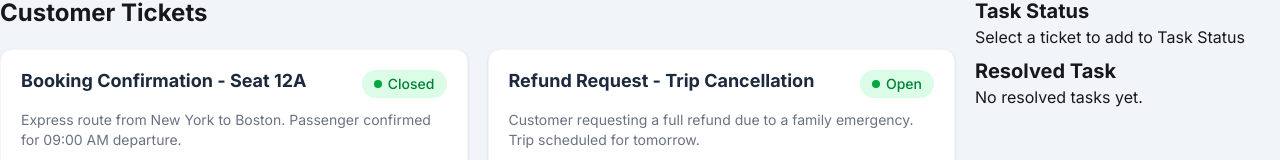
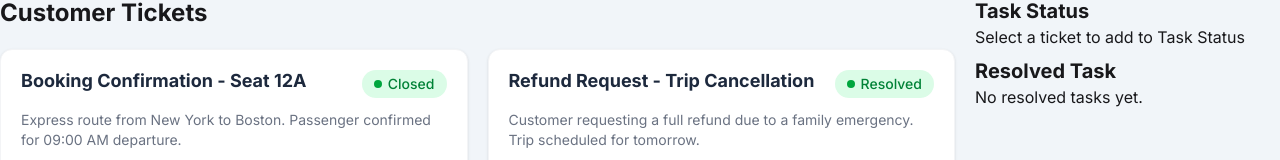
Before and after one commit to ShahadatHasan623/bus-ticket-BD, a React (Vite) app: page / in a window 1280 px wide. Shown: the part 412-572 px from the top of the page. Built offline with nearby package versions, Linux system fonts and the light colour scheme.

Commit message:
added resolved status

```diff
--- a/public/bus_ticket.json
+++ b/public/bus_ticket.json
@@ -6,7 +6,8 @@
     "customer": "Alice Henderson",
     "priority": "Low",
     "status": "Closed",
-    "createdAt": "2026-03-01T08:30:00Z"
+    "createdAt": "2026-03-01T08:30:00Z",
+    "resolvedBy": "Agent Sarah"
   },
   {
     "id": "TKT-1002",
@@ -14,8 +15,10 @@
     "description": "Customer requesting a full refund due to a family emergency. Trip scheduled for tomorrow.",
     "customer": "Marcus Thorne",
     "priority": "High",
-    "status": "Open",
-    "createdAt": "2026-03-02T14:15:00Z"
+    "status": "Resolved",
+    "createdAt": "2026-03-02T14:15:00Z",
+    "resolvedAt": "2026-03-02T18:00:00Z",
+    "resolvedBy": "Manager Michael"
   },
   {
     "id": "TKT-1003",
@@ -24,7 +27,8 @@
     "customer": "Sarah Jenkins",
     "priority": "Medium",
     "status": "In Progress",
-    "createdAt": "2026-03-02T16:45:00Z"
+    "createdAt": "2026-03-02T16:45:00Z",
+    "resolvedBy": "Agent Rahim"
   },
   {
     "id": "TKT-1004",
@@ -33,7 +37,8 @@
     "customer": "David Vu",
     "priority": "Low",
     "status": "Open",
-    "createdAt": "2026-03-03T09:10:00Z"
+    "createdAt": "2026-03-03T09:10:00Z",
+    "resolvedBy": "Agent Emily"
   },
   {
     "id": "TKT-1005",
@@ -41,8 +46,10 @@
     "description": "Bus #882 reporting AC failure. Needs immediate reassignment for the 1 PM trip.",
     "customer": "Internal - Fleet Mgmt",
     "priority": "Critical",
-    "status": "In Progress",
-    "createdAt": "2026-03-03T10:05:00Z"
+    "status": "Resolved",
+    "createdAt": "2026-03-03T10:05:00Z",
+    "resolvedAt": "2026-03-03T11:30:00Z",
+    "resolvedBy": "Tech Lead John"
   },
   {
     "id": "TKT-1006",
@@ -51,7 +58,8 @@
     "customer": "Elena Rodriguez",
     "priority": "Medium",
     "status": "Open",
-    "createdAt": "2026-03-03T11:20:00Z"
+    "createdAt": "2026-03-03T11:20:00Z",
+    "resolvedBy": "Support Sofia"
   },
   {
     "id": "TKT-1007",
@@ -60,7 +68,8 @@
     "customer": "Westside High School",
     "priority": "Low",
     "status": "Open",
-    "createdAt": "2026-03-03T13:40:00Z"
+    "createdAt": "2026-03-03T13:40:00Z",
+    "resolvedBy": "Agent Rahim"
   },
   {
     "id": "TKT-1008",
@@ -68,8 +77,10 @@
     "description": "Credit card charged but no ticket issued. Customer needs manual validation.",
     "customer": "Kevin Park",
     "priority": "High",
-    "status": "In Progress",
-    "createdAt": "2026-03-03T14:55:00Z"
+    "status": "Resolved",
+    "createdAt": "2026-03-03T14:55:00Z",
+    "resolvedAt": "2026-03-03T15:45:00Z",
+    "resolvedBy": "Billing Support Sofia"
   },
   {
     "id": "TKT-1009",
@@ -78,7 +89,8 @@
     "customer": "Linda Grier",
     "priority": "Medium",
     "status": "Closed",
-    "createdAt": "2026-03-03T15:30:00Z"
+    "createdAt": "2026-03-03T15:30:00Z",
+    "resolvedBy": "Agent Sarah"
   },
   {
     "id": "TKT-1010",
@@ -87,6 +99,7 @@
     "customer": "Brian Smith",
     "priority": "Low",
     "status": "Open",
-    "createdAt": "2026-03-03T16:12:00Z"
+    "createdAt": "2026-03-03T16:12:00Z",
+    "resolvedBy": "Agent Emily"
   }
 ]
--- a/src/App.jsx
+++ b/src/App.jsx
@@ -14,10 +14,21 @@ const ticket =busTicketFetch()
 function App() {
 
   const [customers,setCustomers] =useState([])
+  const [resolved,setResolved] =useState([])
+
+ const handleResolvedTask = (task) => {
+
+  const remainingCustomers = customers.filter(
+    (item) => item.id !== task.id
+  );
+  setCustomers(remainingCustomers);
+  const newResolved = [...resolved, task];
+  setResolved(newResolved);
+};
   return (
     <div className="bg-slate-100 min-h-screen">
       <Navbar></Navbar>
-      <Home customers={customers}></Home>
+      <Home customers={customers} resolved={resolved}></Home>
       <div className="grid grid-cols-1 md:grid-cols-12 gap-5 max-w-7xl mx-auto">
         <div className="md:col-span-9 ">
           <Suspense fallback={<span className="loading loading-dots loading-xl"></span>}>
@@ -25,7 +36,7 @@ function App() {
           </Suspense>
         </div>
         <div className="md:col-span-3">
-          <Booking customers={customers}></Booking>
+          <Booking handleResolvedTask={handleResolvedTask} customers={customers} resolved={resolved}></Booking>
         </div>
       </div>
     </div>
--- a/src/components/Booking/Booking.jsx
+++ b/src/components/Booking/Booking.jsx
@@ -2,11 +2,11 @@ import React from "react";
 import Task from "./Task";
 import Resolved from "./Resolved";
 
-const Booking = ({customers}) => {
+const Booking = ({customers,handleResolvedTask,resolved}) => {
   return (
     <div className="my-10 space-y-2">
-      <Task customers={customers}></Task>
-      <Resolved></Resolved>
+      <Task customers={customers} handleResolvedTask={handleResolvedTask}></Task>
+      <Resolved resolved={resolved}></Resolved>
     </div>
   );
 };
--- a/src/components/Booking/Resolved.jsx
+++ b/src/components/Booking/Resolved.jsx
@@ -1,10 +1,18 @@
 import React from 'react';
 
-const Resolved = () => {
+const Resolved = ({resolved}) => {
     return (
         <div>
             <h1 className='text-xl font-bold'>Resolved Task</h1>
-            <p>No resolved tasks yet.</p>
+            {
+                resolved.length === 0 ? <p>No resolved tasks yet.</p>:<div>
+                    {
+                        resolved.map(resolve=><div key={resolve.id}>
+                            <p>{resolve.resolvedBy}</p>
+                        </div>)
+                    }
+                </div>
+            }
         </div>
     );
 };
--- a/src/components/Booking/Task.jsx
+++ b/src/components/Booking/Task.jsx
@@ -1,6 +1,6 @@
 import React from "react";
 
-const Task = ({ customers }) => {
+const Task = ({ customers ,handleResolvedTask }) => {
   return (
     <div>
       <h1 className="text-xl font-bold">Task Status</h1>
@@ -11,7 +11,7 @@ const Task = ({ customers }) => {
           {customers.map((task) => (
             <div key={task.id} className="bg-[#FFFFFF] p-5 my-3 rounded-xl space-y-2">
               <p>{task.title}</p>
-              <button className="btn btn-success w-full">Complete</button>
+              <button onClick={()=>handleResolvedTask(task)} className="btn btn-success w-full">Complete</button>
             </div>
           ))}
         </div>
--- a/src/components/Home/Home.jsx
+++ b/src/components/Home/Home.jsx
@@ -1,5 +1,5 @@
 import React from "react";
-const Home = ({customers}) => {
+const Home = ({customers,resolved}) => {
   return (
     <div className="flex md:flex-row flex-col max-w-7xl mx-auto gap-5 my-10 md:px-0 px-5">
       <div className="card bg-linear-to-br from-[#632EE3] to-[#9F62F2] h-56 flex-1 flex justify-center items-center p-10">
@@ -8,7 +8,7 @@ const Home = ({customers}) => {
       </div>
       <div className="card bg-linear-to-br from-[#54CF68] to-[#00827A] h-56 flex-1 flex justify-center items-center p-10">
         <h1 className="text-2xl font-semibold text-[#FFF]">Resolved</h1>
-        <span className="text-xl text-[#FFF] font-semibold">0</span>
+        <span className="text-xl text-[#FFF] font-semibold">{resolved.length}</span>
       </div>
     </div>
   );
```
